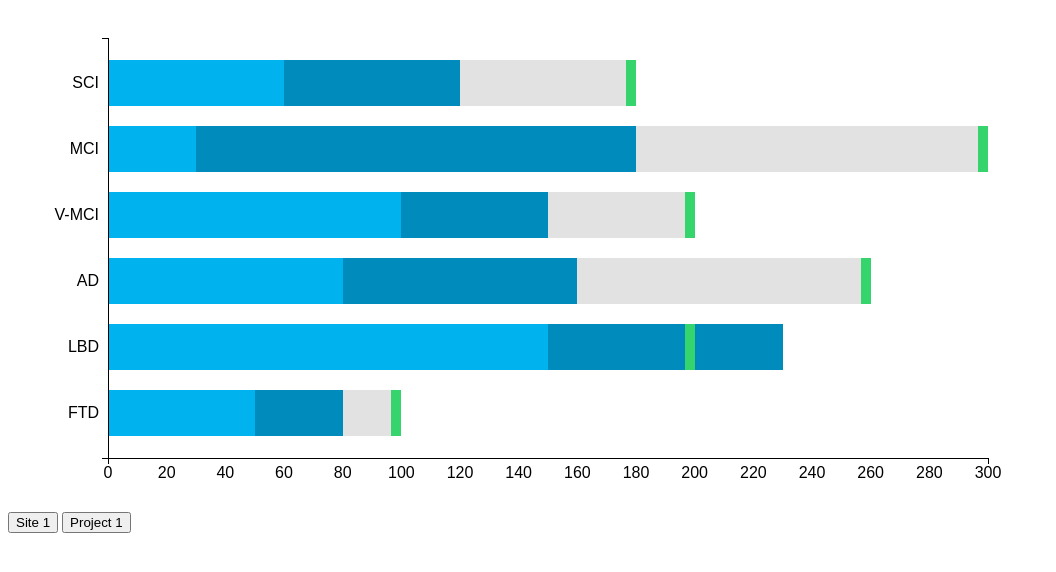
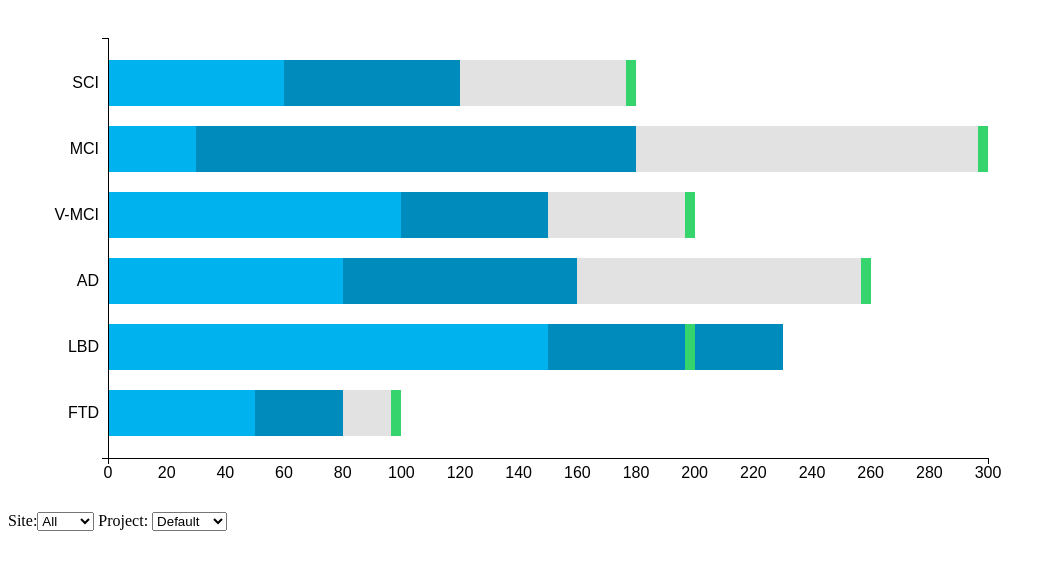
Before and after one commit to yusaira-khan/2015-d3-js-graphs-for-Loris, a plain HTML site: page recruitment/recruitment-stack.html in a window 1280 px wide. Shown: the whole page, without its empty margins (0-1056 px from the left). Drawn offline with Linux system fonts and the light colour scheme.

Commit message:
gets site names from json, changes to sites and projects via ajax

```diff
--- a/recruitment/default_all.json
+++ b/recruitment/default_all.json
@@ -36,5 +36,11 @@
       "male": 50,
       "female": 30
     }
+  ],
+  "sites":[
+    {
+      "name" : "Site 1",
+      "file" : "default_site1.json"
+    }
   ]
 }
--- a/recruitment/project1_all.json
+++ b/recruitment/project1_all.json
@@ -27,7 +27,7 @@
   ],
   "sites":[
     {
-      "name" : "Site 1",
+      "name" : "PSite 1",
       "file" : "default_site1.json"
     }
   ]
--- a/recruitment/recruitment-stack.html
+++ b/recruitment/recruitment-stack.html
@@ -38,6 +38,15 @@
 </head>
 <body>
 <div id='recruitment'></div>
+<div class="filters"><label for="site-filter">Site:</label><select id="site-filter" onchange="changeSite()">
+</select>
+    <label for="project-filter">Project:</label>
+    <select id="project-filter" onchange="changeProject()">
+        <option value="default_all.json">Default</option>
+        <option value="project1_all.json">Project 1</option>
+    </select>
+</div>
+
 <script>
     //CONSTANTS
     var svgWidth = 1000, svgHeight = 500;
@@ -47,10 +56,11 @@
     //GLOBALS
     var cohortArray, targetArray, stack, barClasses, targets;
     var numberScale, cohortScale, classScale, chart;
+    var projectFilter = document.getElementById('project-filter'), siteFilter = document.getElementById('site-filter');
 
     function findGroup(cohort, groups, i) {
         var len = groups.length;
-        if (i < len && cohort == groups[i].cohort ) {
+        if (i < len && cohort == groups[i].cohort) {
             return groups[i];
         }
         for (var index = 0; index < len; index++) {
@@ -81,7 +91,7 @@
             dataset[1].push({x: cohort, y: group.female});
             dataset[2].push({x: cohort, y: unreached});
 
-        })
+        });
         return d3.layout.stack()(dataset);
     }
 
@@ -169,18 +179,14 @@
         cohortAxis(cohortGuide);
     }
 
-    function newChart(error, data) {
-        if (error) {
-            alert(error);
-            throw error;
-        }
-        cohortArray = data.stats.map(function (g) {
+    function newChart(stats) {
+        cohortArray = stats.map(function (g) {
             return g.cohort
         });
-        targetArray = data.stats.map(function (g) {
+        targetArray = stats.map(function (g) {
             return g.target
         });
-        stack = getData(data.stats);
+        stack = getData(stats);
 
         var stackMax = d3.max(stack, function (layer) {
             return d3.max(layer, function (d) {
@@ -197,22 +203,59 @@
          * */
     }
 
-    var json = d3.json('default_all.json', newChart);
+    function getCurrentProject() {
 
-    function site1chart() {
-        d3.json('default_site1.json', function (error, data) {
+        var index = projectFilter.selectedIndex;
+        return projectFilter[index];
+    }
+
+    function addSites(sites) {
+        var options = '';
+        var first_option = '<option value="' + getCurrentProject().value + '" selected>All</option>';
+        options += first_option;
+
+        for (var i = 0; i < sites.length; i++) {
+            options += '<option value="' + sites[i].file + '">' + sites[i].name + '</option>';
+        }
+        siteFilter.innerHTML = options;
+        siteFilter.selectedIndex = 0;
+    }
+
+    function changeSite() {
+        var index = siteFilter.selectedIndex;
+        var selectedFile = siteFilter[index].value;
+        var selectedOptionName = siteFilter[index].text;
+        d3.json(selectedFile, function (error, data) {
             stack = getData(data.stats);
             barClasses = chart.selectAll('.cohort').data(stack);
             drawChart();
-            targets.remove();
+            if (selectedOptionName == 'All') {
+                drawTargets();
+            } else {
+                targets.remove();
+            }
         })
     }
-    function proj1chart() {
+
+    function changeProject() {
+        var selectedFile = getCurrentProject().value;
         d3.select('svg').transition().duration(transitionDuration).attr('height', 0).remove();
-        d3.json('project1_all.json', newChart)
+        d3.json(selectedFile, setNewProject);
     }
+
+    function setNewProject(error, data) {
+        if (error) {
+            alert(error);
+            throw error;
+        }
+        addSites(data.sites);
+        newChart(data.stats)
+
+    }
+
+    var json = d3.json('default_all.json', setNewProject);
 </script>
-<button onclick="site1chart()">Site 1</button>
-<button onclick="proj1chart()">Project 1</button>
+
+
 </body>
 </html>
```
Also changed, not shown: 1 other file.
